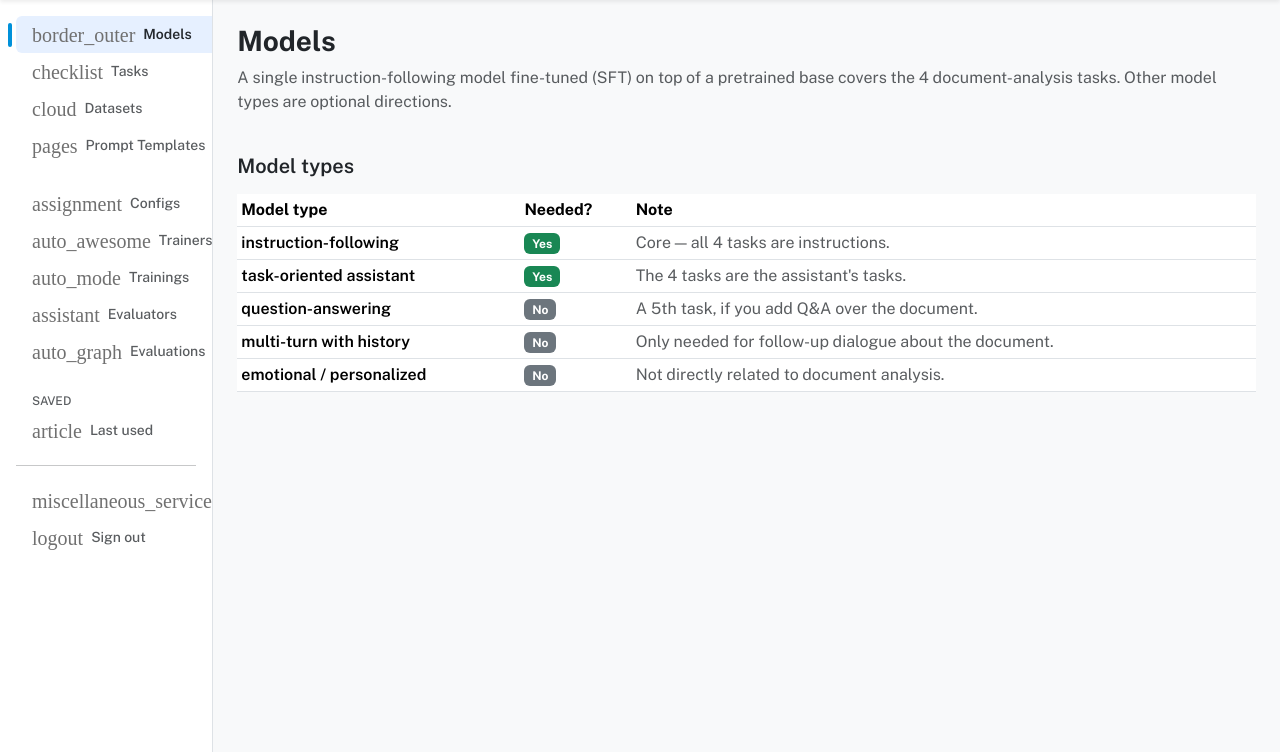
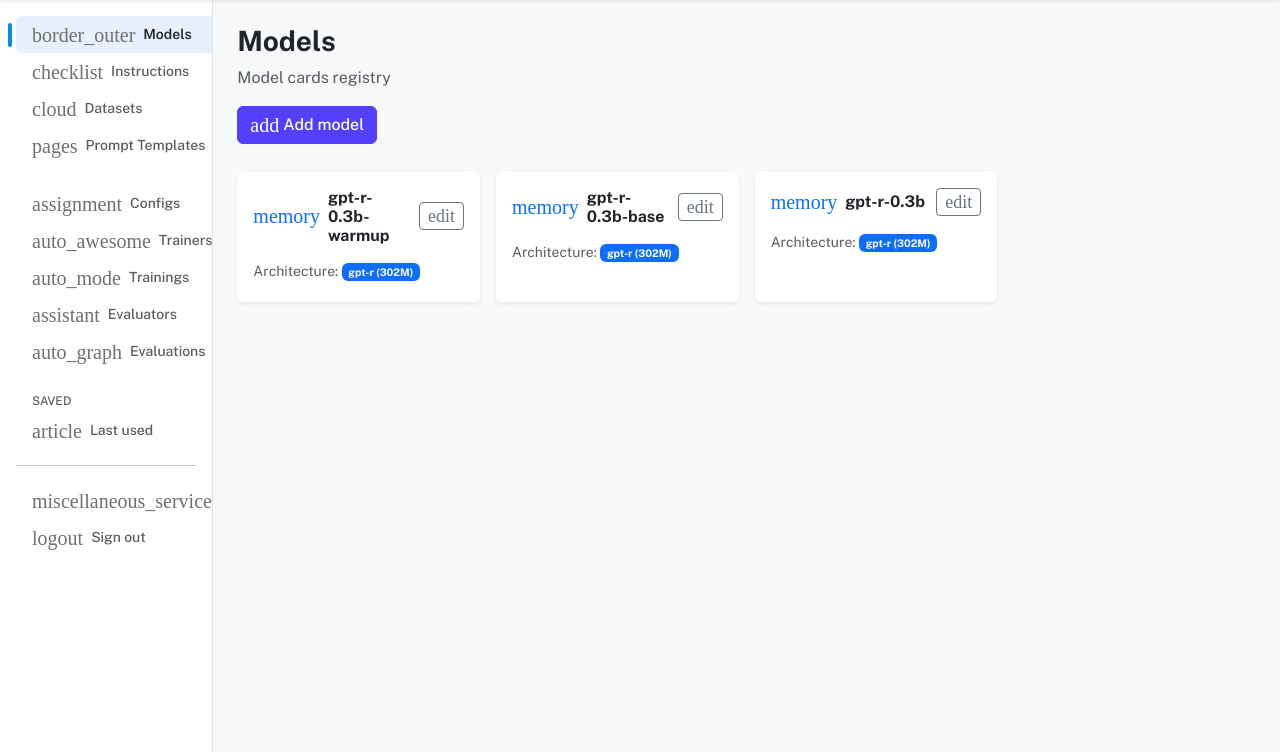
Before and after one commit to diixo/diixo-ai, a Django app: page /models in a window 1280 px wide. Shown: the part 48-800 px from the top of the page. Run offline with Django 5.2, Linux system fonts and the light colour scheme; some libraries are stand-ins or nearby versions; some web fonts are replaced.

Commit message:
Added model-card template + renamed tasks to instructions

```diff
--- a/ui/app_main/templates/app_main/base.html
+++ b/ui/app_main/templates/app_main/base.html
@@ -137,10 +137,10 @@
                   </a>
                 </li>
                 <li class="nav-item">
-                  <a class="nav-link d-flex align-items-center gap-2 {% if u == 'tasks' %}active{% endif %}"
-                    href="{% url 'app_main:tasks' %}">
+                  <a class="nav-link d-flex align-items-center gap-2 {% if u == 'instructions' %}active{% endif %}"
+                    href="{% url 'app_main:instructions' %}">
                     <span class="material-icons">checklist</span>
-                    Tasks
+                    Instructions
                   </a>
                 </li>
                 <li class="nav-item">
--- a/ui/app_main/templates/app_main/models.html
+++ b/ui/app_main/templates/app_main/models.html
@@ -12,32 +12,109 @@
 <h3 class="fw-bold mt-4">Models</h3>
 <p class="text-muted">{{ goal }}</p>
 
-<h5 class="fw-semibold mt-4 mb-3">Model types</h5>
-<div class="table-responsive">
-  <table class="table table-sm align-middle bg-white">
-    <thead>
-      <tr>
-        <th scope="col">Model type</th>
-        <th scope="col">Needed?</th>
-        <th scope="col">Note</th>
-      </tr>
-    </thead>
-    <tbody>
-      {% for m in model_types %}
-      <tr>
-        <td class="fw-semibold">{{ m.name }}</td>
-        <td>
-          {% if m.needed %}
-            <span class="badge text-bg-success">Yes</span>
-          {% else %}
-            <span class="badge text-bg-secondary">No</span>
-          {% endif %}
-        </td>
-        <td class="text-body-secondary">{{ m.note }}</td>
-      </tr>
-      {% endfor %}
-    </tbody>
-  </table>
+<button type="button" class="btn btn-main d-inline-flex align-items-center align-self-start mb-2"
+  data-bs-toggle="modal" data-bs-target="#addModelModal">
+  <span class="material-icons me-1">add</span> Add model
+</button>
+
+<div class="row g-3 mt-1 mb-4">
+  {% for m in models %}
+  <div class="col-md-6 col-lg-3">
+    <div class="card h-100 shadow-sm border-0">
+      <div class="card-body">
+        <div class="d-flex align-items-center gap-2 mb-3">
+          <span class="material-icons text-primary">memory</span>
+          <h6 class="card-title mb-0 fw-bold flex-grow-1">{{ m.name }}</h6>
+          <button type="button" class="btn btn-sm btn-outline-secondary d-inline-flex align-items-center"
+            data-bs-toggle="modal" data-bs-target="#editModelModal"
+            data-id="{{ m.id }}" data-name="{{ m.name }}" data-architecture="{{ m.architecture }}">
+            <span class="material-icons" style="font-size: 18px;">edit</span>
+          </button>
+        </div>
+        <ul class="list-unstyled small mb-0">
+          <li class="mb-1"><span class="text-body-secondary">Architecture:</span> <span class="badge text-bg-primary">{{ m.architecture }}</span></li>
+          {% if m.parent_name %}<li class="mb-1"><span class="text-body-secondary">Parent:</span> <strong>{{ m.parent_name }}</strong></li>{% endif %}
+          {% if m.config_name %}<li><span class="text-body-secondary">Config:</span> <strong>{{ m.config_name }}</strong></li>{% endif %}
+        </ul>
+      </div>
+    </div>
+  </div>
+  {% endfor %}
 </div>
 
+<div class="modal fade" id="addModelModal" tabindex="-1" aria-labelledby="addModelModalLabel" aria-hidden="true">
+  <div class="modal-dialog">
+    <div class="modal-content">
+      <form method="post">
+        {% csrf_token %}
+        <div class="modal-header">
+          <h5 class="modal-title" id="addModelModalLabel">Add model</h5>
+          <button type="button" class="btn-close" data-bs-dismiss="modal" aria-label="Close"></button>
+        </div>
+        <div class="modal-body">
+          <div class="mb-3">
+            <label for="modName" class="form-label">Name</label>
+            <input type="text" class="form-control" id="modName" name="name" required>
+          </div>
+          <div class="mb-3">
+            <label for="modArch" class="form-label">Architecture</label>
+            <select class="form-select" id="modArch" name="architecture" required>
+              {% for arch in architectures %}
+              <option value="{{ arch }}">{{ arch }}</option>
+              {% endfor %}
+            </select>
+          </div>
+        </div>
+        <div class="modal-footer">
+          <button type="button" class="btn btn-outline-secondary" data-bs-dismiss="modal">Cancel</button>
+          <button type="submit" class="btn btn-primary">Add</button>
+        </div>
+      </form>
+    </div>
+  </div>
+</div>
+
+<div class="modal fade" id="editModelModal" tabindex="-1" aria-labelledby="editModelModalLabel" aria-hidden="true">
+  <div class="modal-dialog">
+    <div class="modal-content">
+      <form method="post">
+        {% csrf_token %}
+        <input type="hidden" name="action" value="edit">
+        <input type="hidden" name="model_id" id="editModId">
+        <div class="modal-header">
+          <h5 class="modal-title" id="editModelModalLabel">Edit model</h5>
+          <button type="button" class="btn-close" data-bs-dismiss="modal" aria-label="Close"></button>
+        </div>
+        <div class="modal-body">
+          <div class="mb-3">
+            <label for="editModName" class="form-label">Name</label>
+            <input type="text" class="form-control" id="editModName" name="name" required>
+          </div>
+          <div class="mb-3">
+            <label for="editModArch" class="form-label">Architecture</label>
+            <select class="form-select" id="editModArch" name="architecture" required>
+              {% for arch in architectures %}
+              <option value="{{ arch }}">{{ arch }}</option>
+              {% endfor %}
+            </select>
+          </div>
+        </div>
+        <div class="modal-footer">
+          <button type="button" class="btn btn-outline-secondary" data-bs-dismiss="modal">Cancel</button>
+          <button type="submit" class="btn btn-primary">Save</button>
+        </div>
+      </form>
+    </div>
+  </div>
+</div>
+
+<script>
+  document.getElementById('editModelModal').addEventListener('show.bs.modal', function (event) {
+    var btn = event.relatedTarget;
+    document.getElementById('editModId').value = btn.getAttribute('data-id');
+    document.getElementById('editModName').value = btn.getAttribute('data-name');
+    document.getElementById('editModArch').value = btn.getAttribute('data-architecture');
+  });
+</script>
+
 {% endblock %}
--- a/ui/app_main/urls.py
+++ b/ui/app_main/urls.py
@@ -7,7 +7,7 @@ app_name = "app_main"
 urlpatterns = [
     path("", views.main, name="main"),
     path("models", views.models, name="models"),
-    path("tasks", views.tasks, name="tasks"),
+    path("instructions", views.instructions, name="instructions"),
     path("datasets", views.datasets, name="datasets"),
     path("prompt-templates", views.templates, name="prompt_templates"),
     path("configs", views.configs, name="configs"),
--- a/ui/app_main/views.py
+++ b/ui/app_main/views.py
@@ -25,23 +25,69 @@ def report(request):
 
 
 def models(request):
-    data_path = settings.BASE_DIR / "data" / "models.json"
+    data_path = settings.BASE_DIR / "data" / "model_cards.json"
     with open(data_path, encoding="utf-8") as f:
         data = json.load(f)
+
+    if request.method == "POST":
+        action = request.POST.get("action", "add")
+        name = request.POST.get("name", "").strip()
+        architecture = request.POST.get("architecture", "").strip()
+
+        if name and architecture:
+            items = data.setdefault("models", [])
+
+            if action == "edit":
+                model_id = request.POST.get("model_id", "")
+                for item in items:
+                    if item.get("id") == model_id:
+                        item["name"] = name
+                        item["architecture"] = architecture
+                        break
+            else:
+                existing_ids = {m.get("id") for m in items}
+                new_id = f"mod_{slugify(name) or len(items) + 1}"
+                while new_id in existing_ids:
+                    new_id = f"{new_id}-1"
+                items.append({
+                    "id": new_id,
+                    "name": name,
+                    "architecture": architecture,
+                    "parent_id": None,
+                    "config_id": None,
+                })
+
+            with open(data_path, "w", encoding="utf-8") as f:
+                json.dump(data, f, ensure_ascii=False, indent=2)
+        return redirect("app_main:models")
+
+    configs_path = settings.BASE_DIR / "data" / "configs.json"
+    with open(configs_path, encoding="utf-8") as f:
+        configs_data = json.load(f)
+
+    models_list = data.get("models", [])
+    configs_map = {c["id"]: c["name"] for c in configs_data.get("configs", [])}
+    models_map = {m["id"]: m["name"] for m in models_list}
+
+    for m in models_list:
+        m["parent_name"] = models_map.get(m.get("parent_id"), "")
+        m["config_name"] = configs_map.get(m.get("config_id"), "")
+
     return render(request, "app_main/models.html", context={
         "title": "Diixo - Models",
-        "description": "Diixo models description",
+        "description": "Model cards registry",
         "goal": data.get("goal", ""),
-        "model_types": data.get("model_types", []),
+        "architectures": data.get("architectures", []),
+        "models": models_list,
     })
 
-def tasks(request):
+def instructions(request):
     data_path = settings.BASE_DIR / "data" / "tasks.json"
     with open(data_path, encoding="utf-8") as f:
         data = json.load(f)
-    return render(request, "app_main/tasks.html", context={
-        "title": "Diixo - Tasks",
-        "description": "Diixo tasks description",
+    return render(request, "app_main/instructions.html", context={
+        "title": "Diixo - Instructions",
+        "description": "Diixo instructions description",
         "goal": data.get("goal", ""),
         "tasks": data.get("tasks", []),
     })
@@ -163,9 +209,75 @@ def trainers(request):
     })
 
 def trainings(request):
-    return render(request, "app_main/index.html", context={
+    trainings_path = settings.BASE_DIR / "data" / "trainings.json"
+    models_path = settings.BASE_DIR / "data" / "model_cards.json"
+    configs_path = settings.BASE_DIR / "data" / "configs.json"
+
+    with open(trainings_path, encoding="utf-8") as f:
+        trainings_data = json.load(f)
+    with open(models_path, encoding="utf-8") as f:
+        models_data = json.load(f)
+    with open(configs_path, encoding="utf-8") as f:
+        configs_data = json.load(f)
+
+    if request.method == "POST":
+        model_in = request.POST.get("model_in", "").strip()
+        config_id = request.POST.get("config_id", "").strip()
+        model_out_name = request.POST.get("model_out_name", "").strip()
+
+        if model_in and config_id and model_out_name:
+            steps = trainings_data.setdefault("steps", [])
+            models_list = models_data.setdefault("models", [])
+
+            existing_model_ids = {m.get("id") for m in models_list}
+            new_model_id = f"mod_{slugify(model_out_name) or len(models_list) + 1}"
+            while new_model_id in existing_model_ids:
+                new_model_id = f"{new_model_id}-1"
+
+            parent_model = next((m for m in models_list if m["id"] == model_in), None)
+            architecture = parent_model["architecture"] if parent_model else "GPT"
+
+            models_list.append({
+                "id": new_model_id,
+                "name": model_out_name,
+                "architecture": architecture,
+                "parent_id": model_in,
+                "config_id": config_id,
+            })
+
+            step_id = f"step_{len(steps) + 1}"
+            steps.append({
+                "id": step_id,
+                "model_in": model_in,
+                "config_id": config_id,
+                "model_out": new_model_id,
+            })
+
+            with open(models_path, "w", encoding="utf-8") as f:
+                json.dump(models_data, f, ensure_ascii=False, indent=2)
+            with open(trainings_path, "w", encoding="utf-8") as f:
+                json.dump(trainings_data, f, ensure_ascii=False, indent=2)
+
+        return redirect("app_main:trainings")
+
+    models_list = models_data.get("models", [])
+    configs_list = configs_data.get("configs", [])
+    models_map = {m["id"]: m["name"] for m in models_list}
+    configs_map = {c["id"]: c["name"] for c in configs_list}
+
+    steps = trainings_data.get("steps", [])
+    for step in steps:
+        step["model_in_name"] = models_map.get(step.get("model_in"), "?")
+        step["config_name"] = configs_map.get(step.get("config_id"), "?")
+        step["model_out_name"] = models_map.get(step.get("model_out"), "?")
+
+    return render(request, "app_main/trainings.html", context={
         "title": "Diixo - Trainings",
-        "description": "Diixo trainings description",
+        "description": "Training pipeline",
+        "goal": trainings_data.get("goal", ""),
+        "steps": steps,
+        "models": models_list,
+        "configs": configs_list,
     })
 
 def evaluators(request):
--- /dev/null
+++ b/ui/data/trainings.json
@@ -0,0 +1,4 @@
+{
+  "goal": "Training pipeline steps",
+  "steps": []
+}
```
Also changed, not shown: ui/app_main/templates/app_main/instructions.html (renamed from ui/app_main/templates/app_main/tasks.html, +6 -6 lines), ui/app_main/templates/app_main/trainings.html (added, +84 -0 lines), ui/data/model_cards.json (added, +33 -0 lines).
